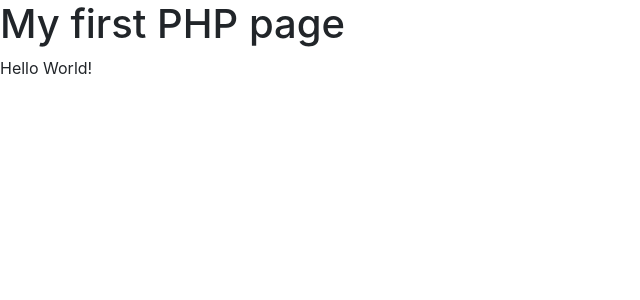
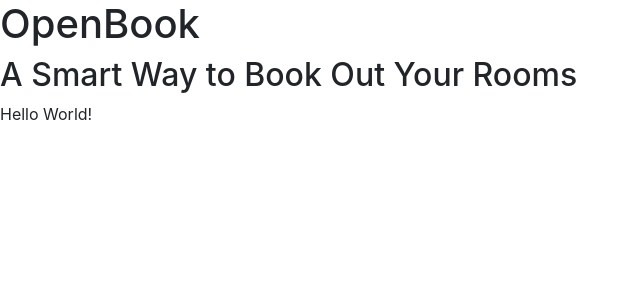
Before and after one commit to UmaeerH/DIG5127, a PHP site: page / in a window 1280 px wide. Shown: the top 300 px of the page, without its empty margins (0-640 px from the left). Run offline with PHP 8.4, Linux system fonts and the light colour scheme.

Commit message:
Added title and sub title
first submit

```diff
--- a/index.php
+++ b/index.php
@@ -21,7 +21,9 @@
 
 <body>
 
-    <h1>My first PHP page</h1>
+    <h1>OpenBook</h1>
+    <h2>A Smart Way to Book Out Your Rooms</h2>
+
 
     <?php
     echo "Hello World!";
```
